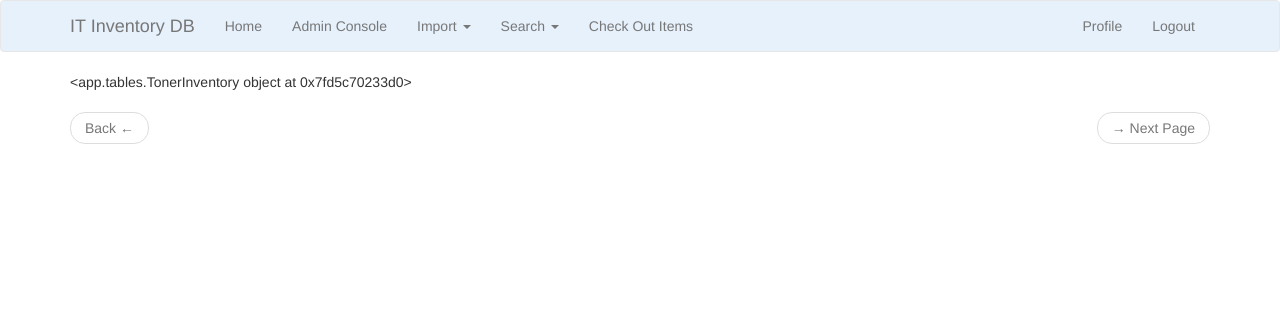
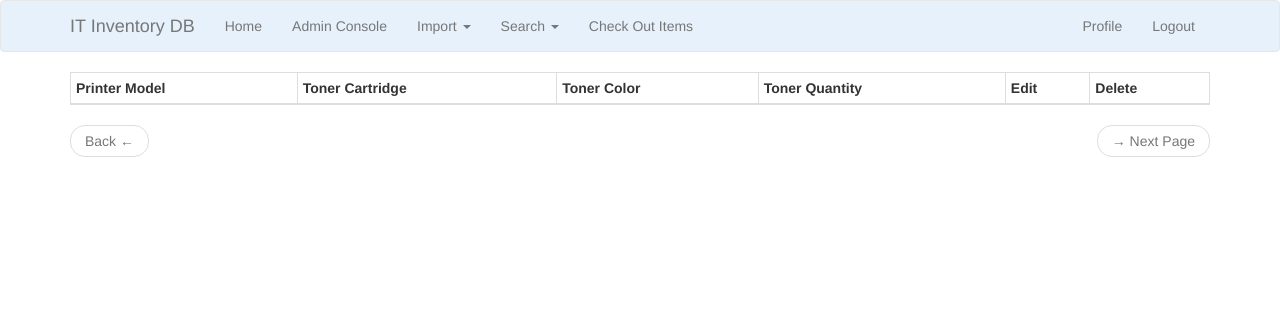
Before and after one commit to emanuelratliff/abstract-inventory, a Flask app: page /search_toner in a window 1280 px wide. Shown: the top 312 px of the page. Run offline with Flask 2, Linux system fonts and the light colour scheme; the visitor is signed in with stand-in values (Sample User, id 1); data comes from the database, SQL or seed files in the repository; data that the repository does not hold is empty; some libraries are stand-ins or nearby versions.

Commit message:
Created conditional formatting for toner table

```diff
--- a/app/templates/search_toner.html
+++ b/app/templates/search_toner.html
@@ -1,6 +1,36 @@
 {% extends "base.html" %}
 {% block app_content %}
-	{{ table }}
+	<table class="table table-striped table-bordered table-condensed table-hover">
+		<tr>
+			<thead>
+				<th>Printer Model</th>
+				<th>Toner Cartridge</th>
+				<th>Toner Color</th>
+				<th>Toner Quantity</th>
+				<th>Edit</th>
+				<th>Delete</th>
+			</thead>
+		</tr>
+		{% for item in results.items %}
+		<tr>
+			{% if item.toner_quantity < 3 %}
+				<td class="important">{{ item.toner_model }}</td>
+				<td class="important">{{ item.toner_cartridge }}</td>
+                        	<td class="important">{{ item.toner_color }}</td>
+                        	<td class="important">{{ item.toner_quantity }}</td>
+                        	<td class="important"><a href={{ url_for('edit_toner', ids=item.toner_id) }}>Edit</a></td>
+                        	<td class="important"><form action={{ url_for('delete_toner', ids=item.toner_id) }}><button type="submit">Delete</button></form></td>
+                	{% else %}
+                        	<td>{{ item.toner_model }}</td>
+                        	<td>{{ item.toner_cartridge }}</td>
+                        	<td>{{ item.toner_color }}</td>
+                        	<td>{{ item.toner_quantity }}</td>
+<td><a href={{ url_for('edit_toner', ids=item.toner_id) }}>Edit</a></td>
+                        <td><form action={{ url_for('delete_toner', ids=item.toner_id) }}><button type="submit">Delete</button></form></td>
+			{% endif %}
+		</tr>
+		{% endfor %}
+</table>
 
 	<nav aria-label="...">
 		<ul class="pager">
```
